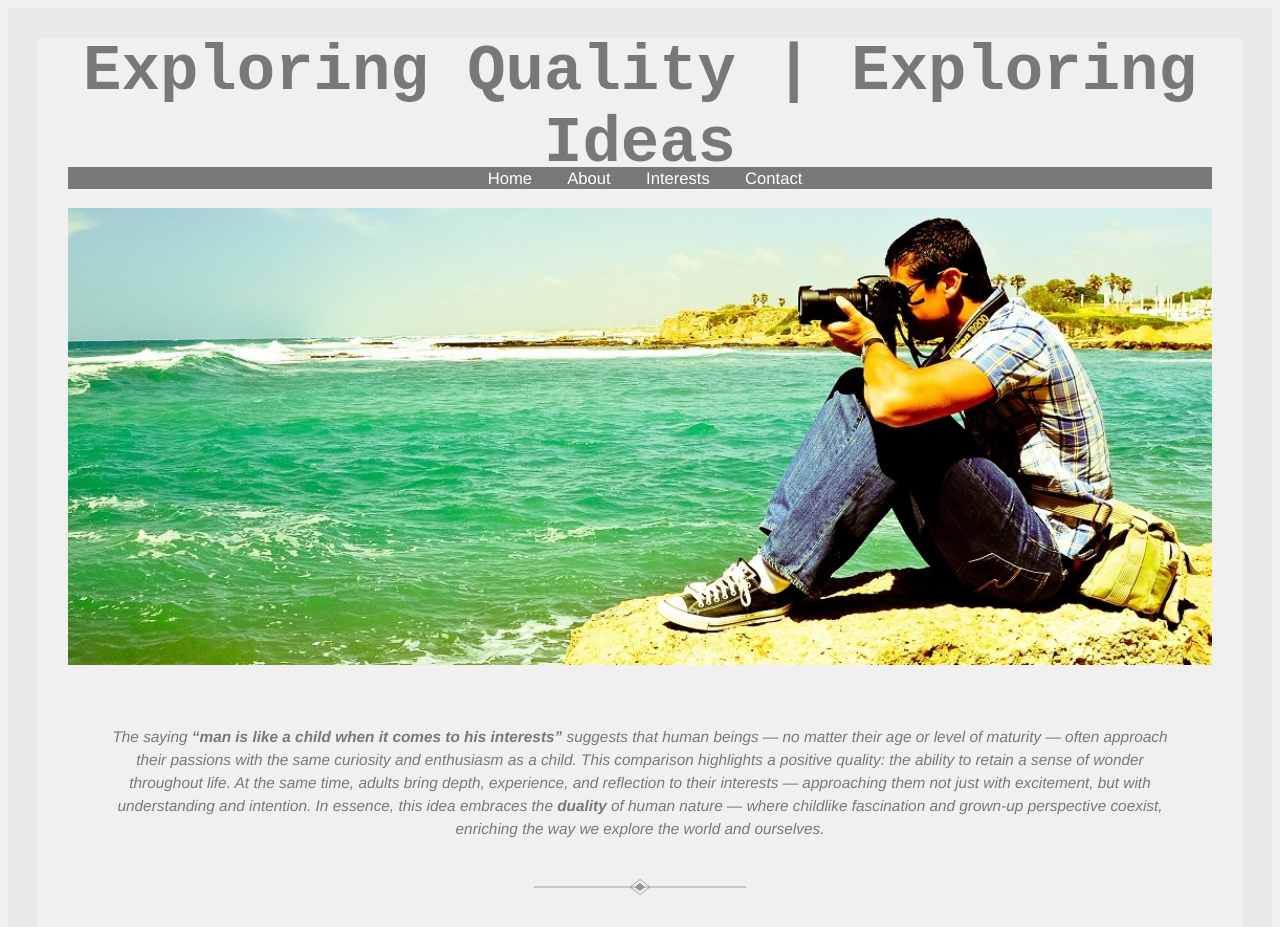
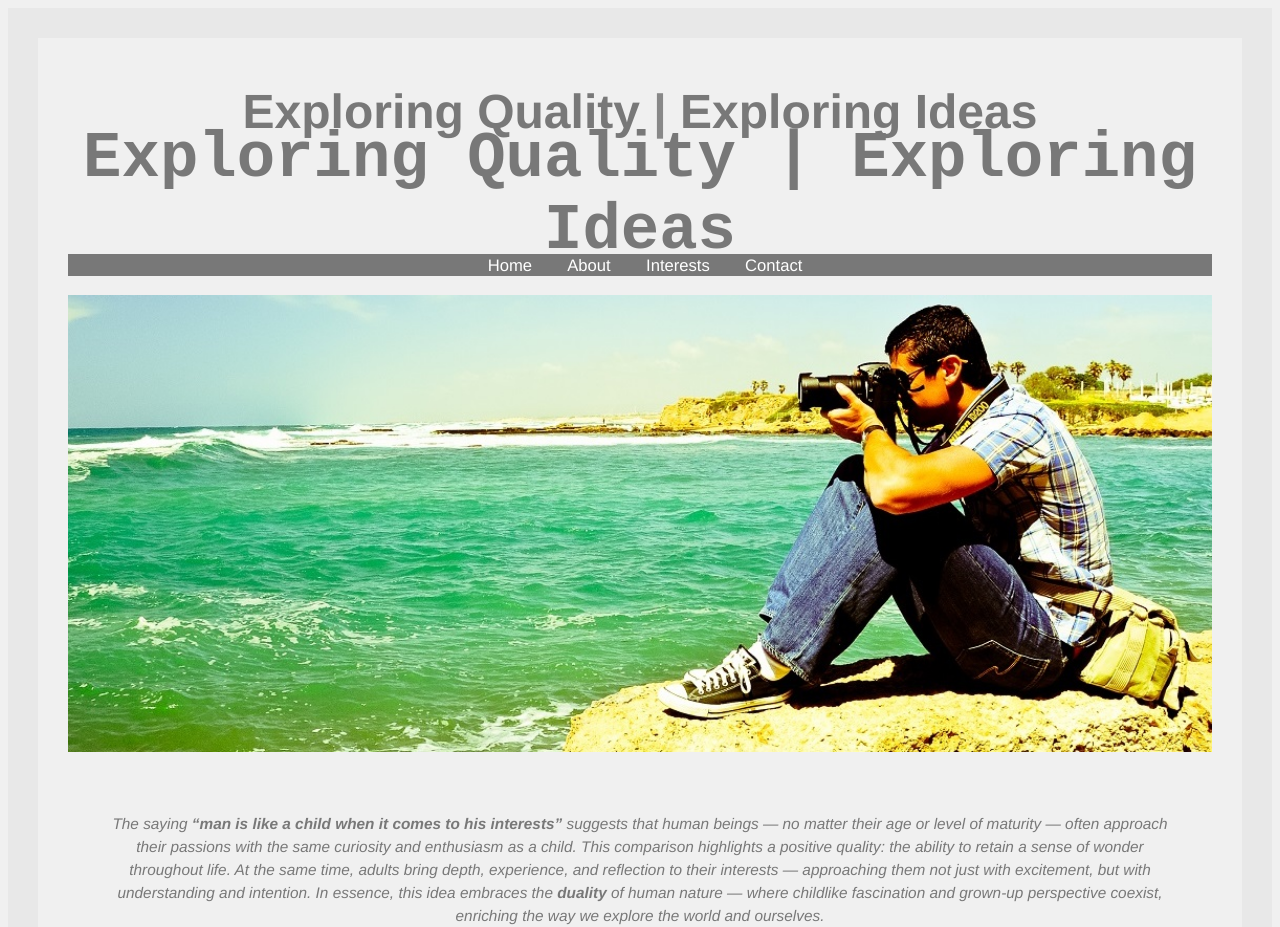
Before and after one commit to dimadavidoff/me, a plain HTML site: page index.html in a window 1280 px wide. Shown: the top 927 px of the page. Drawn offline with Linux system fonts and the light colour scheme.

Commit message:
Update index.html

```diff
--- a/index.html
+++ b/index.html
@@ -4,7 +4,7 @@
     <meta charset="UTF-8">
     <meta name="viewport" content="width=device-width, initial-scale=1.0">
 	<link rel="stylesheet" type="text/css" href="styles.css">
-    <title>Dima Davidoff - Exploring Quality | Exploring Ideas</title>
+    <h1 class="responsive-title">Exploring Quality <span class="divider">|</span> Exploring Ideas</h1>
     <style>
     body {
 		font: normal 19px Helvetica, sans-serif;
```
